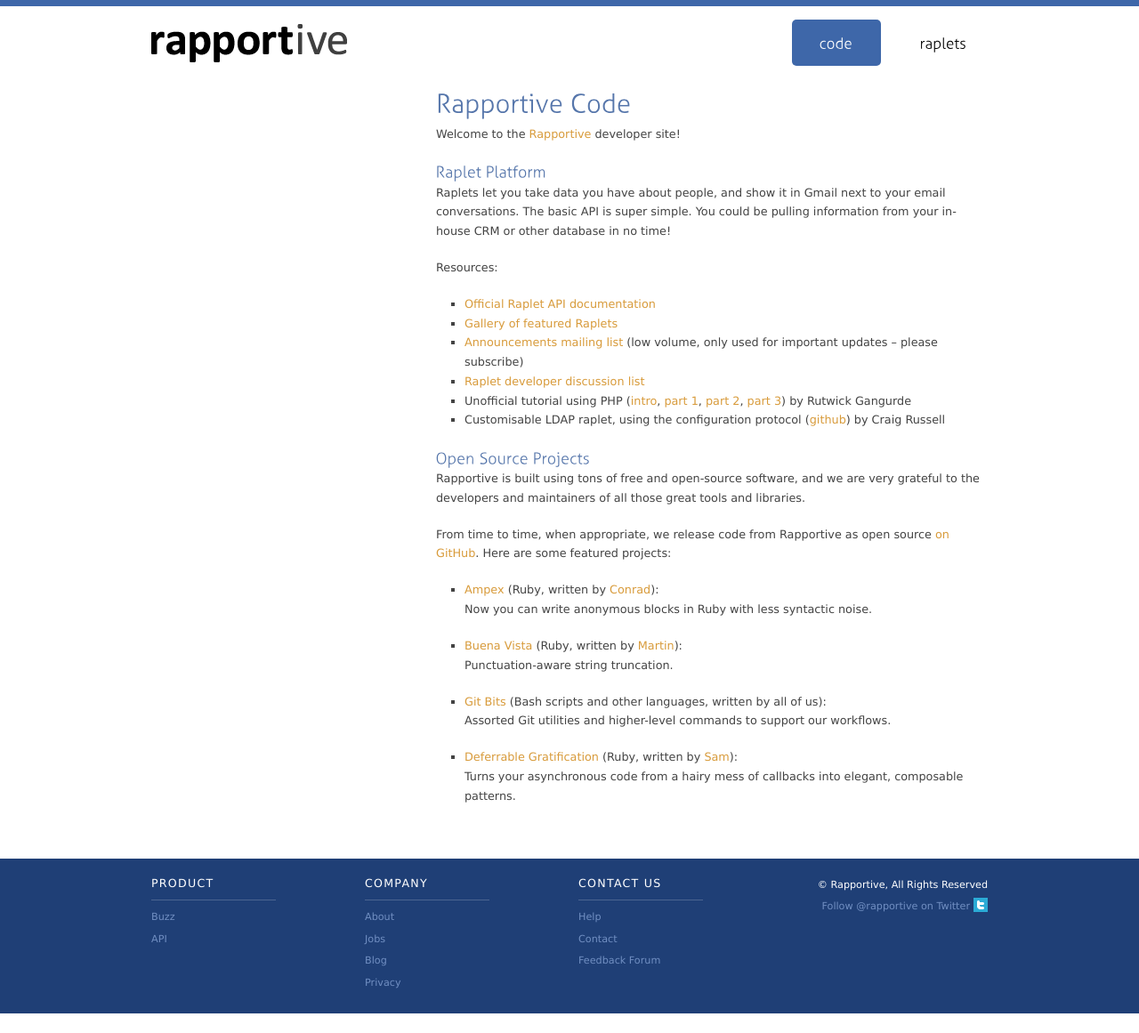
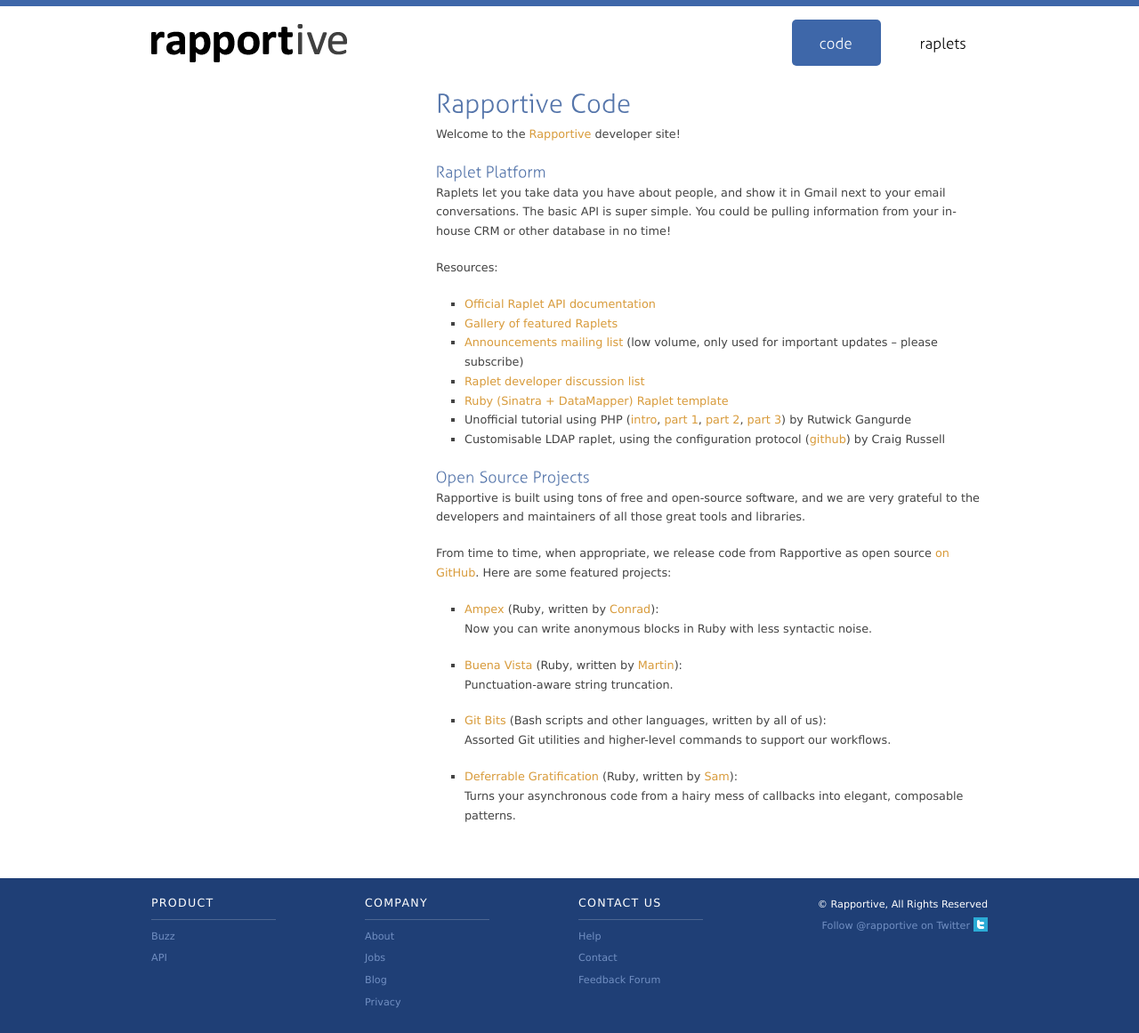
Before and after one commit to GrinchlyGreen/rapportive-oss.github.com, a Jekyll site: the page built from index.md, in a window 1280 px wide. Shown: the whole page at 89% size. Built offline with Jekyll 4.4.1, drawn with Linux system fonts in a browser that asks for light colours; before the commit the page ends 1139 px from its top, so only the background shows below that.

Commit message:
Link to Raplet template

```diff
--- a/index.md
+++ b/index.md
@@ -24,6 +24,7 @@
 * [Announcements mailing list](http://groups.google.com/group/raplet-announce)
   (low volume, only used for important updates -- please subscribe)
 * [Raplet developer discussion list](http://groups.google.com/group/raplet-dev)
+* [Ruby (Sinatra + DataMapper) Raplet template](https://github.com/rapportive-oss/raplet-template)
 * Unofficial tutorial using PHP
   ([intro](http://blog.rutwick.com/building-raplets-get-started-from-here),
   [part 1](http://blog.rutwick.com/raplets-tutorial-part-1-hello-world),
```
